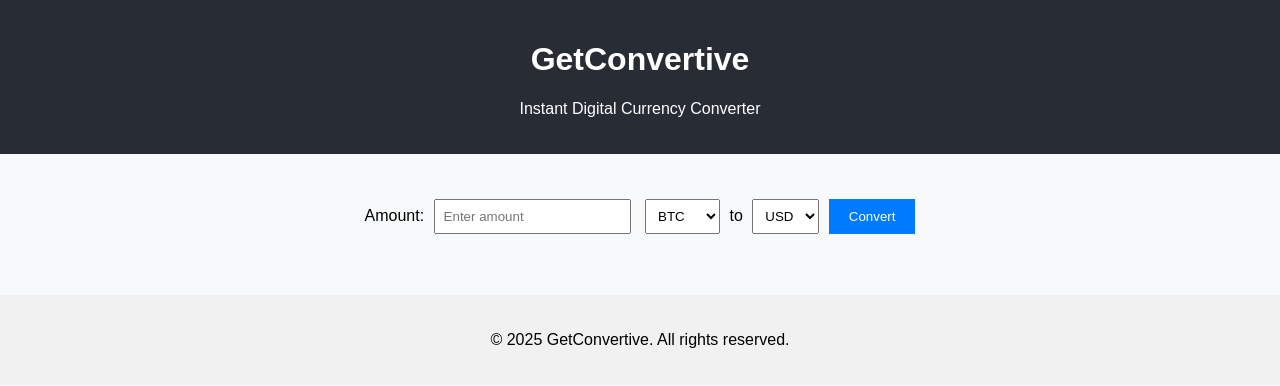
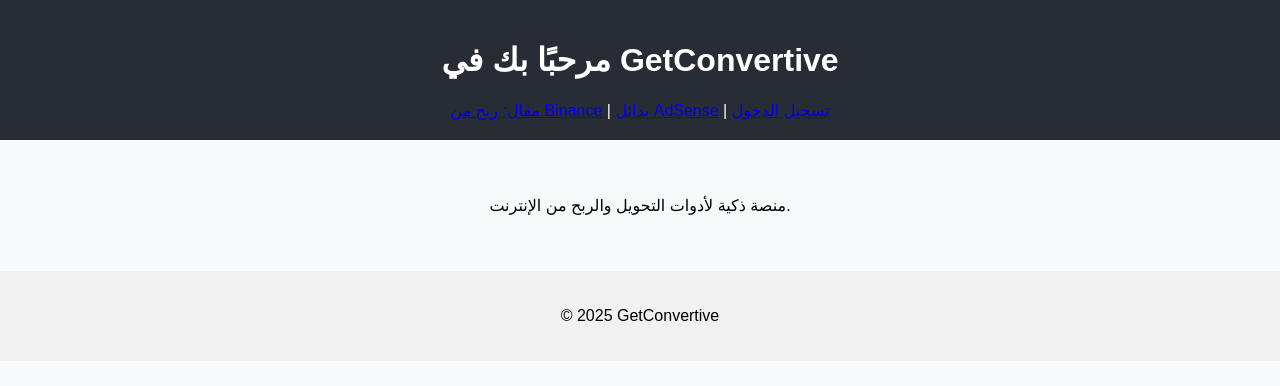
Before and after one commit to nehal40/crypto-converter, a plain HTML site: page index.html in a window 1280 px wide. Drawn offline with Linux system fonts and the light colour scheme.

Commit message:
Update index.html

```diff
--- a/index.html
+++ b/index.html
@@ -1,41 +1,26 @@
 <!DOCTYPE html>
-<html lang="en">
+<html lang="ar">
 <head>
   <meta charset="UTF-8" />
   <meta name="viewport" content="width=device-width, initial-scale=1.0"/>
-  <meta name="description" content="Convert currencies instantly with GetConvertive. Fast, accurate, and easy-to-use crypto converter.">
-  <meta name="keywords" content="crypto converter, bitcoin to usd, eth to btc, currency converter">
-  <meta name="author" content="GetConvertive Team">
-  <title>GetConvertive | Crypto Converter</title>
+  <title>GetConvertive - أدوات وتحويلات</title>
+  <meta name="description" content="أدوات لتحويل الأرقام والعملات الرقمية، ومقالات ربحية متجددة.">
   <link rel="stylesheet" href="style.css" />
 </head>
 <body>
   <header>
-    <h1>GetConvertive</h1>
-    <p>Instant Digital Currency Converter</p>
+    <h1>مرحبًا بك في GetConvertive</h1>
+    <nav>
+      <a href="articles/binance-affiliate.html">مقال: ربح من Binance</a> |
+      <a href="articles/adsense-alternatives.html">بدائل AdSense</a> |
+      <a href="login.html">تسجيل الدخول</a>
+    </nav>
   </header>
   <main>
-    <section>
-      <label for="amount">Amount:</label>
-      <input type="number" id="amount" placeholder="Enter amount" />
-      <select id="fromCurrency">
-        <option value="BTC">BTC</option>
-        <option value="ETH">ETH</option>
-        <option value="USDT">USDT</option>
-      </select>
-      <span>to</span>
-      <select id="toCurrency">
-        <option value="USD">USD</option>
-        <option value="EUR">EUR</option>
-        <option value="SAR">SAR</option>
-      </select>
-      <button onclick="convert()">Convert</button>
-      <p id="result"></p>
-    </section>
+    <p>منصة ذكية لأدوات التحويل والربح من الإنترنت.</p>
   </main>
   <footer>
-    <p>&copy; 2025 GetConvertive. All rights reserved.</p>
+    <p>&copy; 2025 GetConvertive</p>
   </footer>
-  <script src="script.js"></script>
 </body>
 </html>
```
